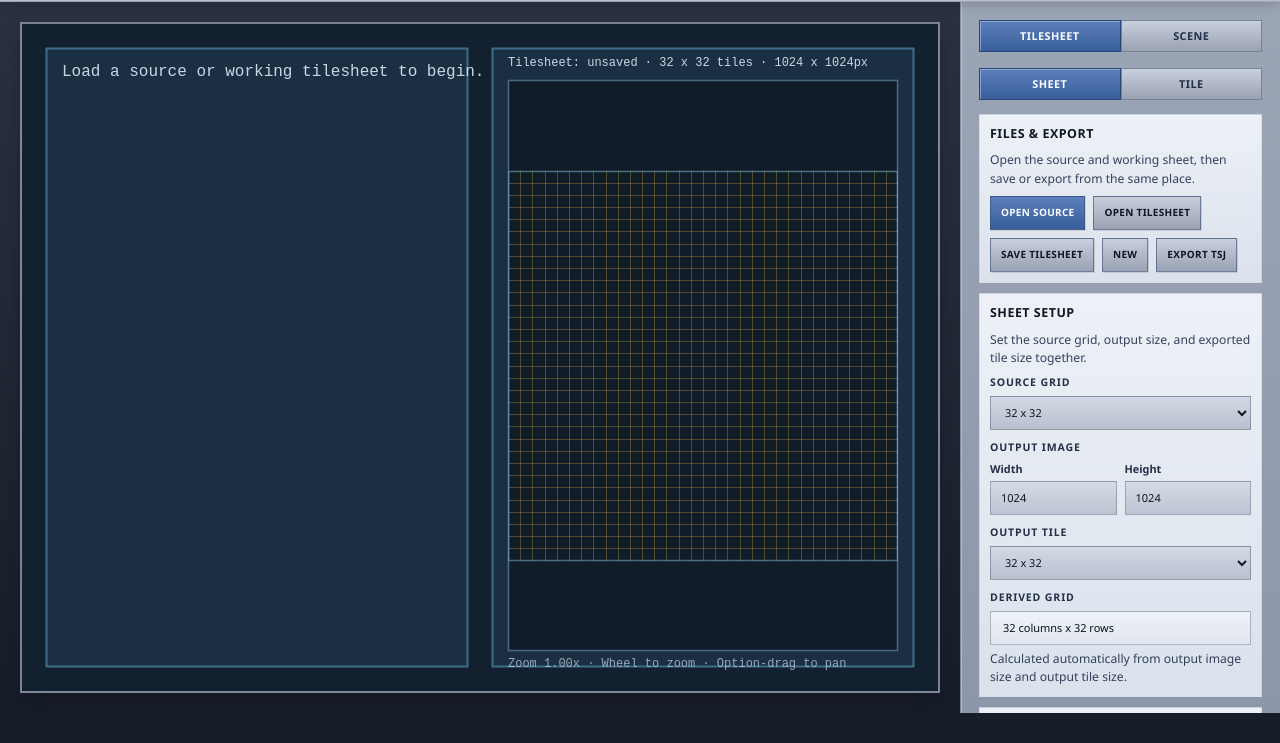
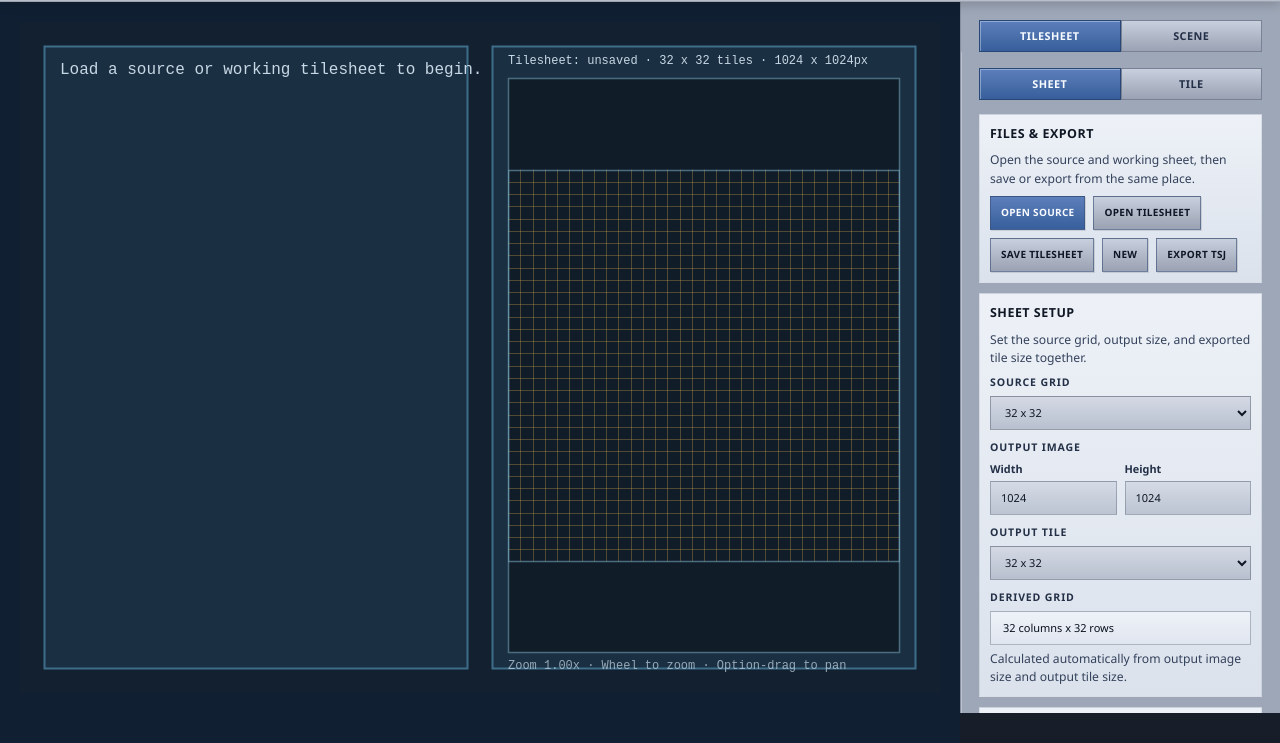
Before and after one commit to Genxbit/tilejam, a website built with Vite: page frontend/index.html in a window 1280 px wide. Shown: the part 57-800 px from the top of the page. Built offline with nearby package versions, Linux system fonts and the light colour scheme.

Commit message:
Ticket 22: Color styling fix

```diff
--- a/frontend/src/ui/styles.css
+++ b/frontend/src/ui/styles.css
@@ -112,19 +112,19 @@ textarea {
   grid-template-columns: minmax(0, 1fr) 320px;
   min-height: 0;
   flex: 1;
+  align-items: stretch;
 }
 
 .workspace {
   padding: 20px;
+  background: #102032;
 }
 
 .canvas-wrap {
   height: calc(100vh - 89px - 40px);
   min-height: 320px;
-  border: 2px solid rgba(214, 223, 236, 0.55);
   overflow: hidden;
-  background: linear-gradient(180deg, #132034 0%, #0b1322 100%);
-  box-shadow: 0 8px 18px rgba(6, 9, 16, 0.24);
+  background: transparent;
 }
 
 .workspace-canvas {
@@ -138,11 +138,12 @@ textarea {
   flex-direction: column;
   gap: 14px;
   height: calc(100vh - 89px);
+  min-height: 0;
   overflow-y: auto;
-  padding: 18px 18px 20px;
+  overflow-x: hidden;
+  padding: 0 18px 20px;
   border-left: 1px solid rgba(24, 31, 45, 0.18);
-  background:
-    linear-gradient(180deg, var(--surface-sidebar-top) 0%, var(--surface-sidebar-bottom) 100%);
+  background: #9ea7b7;
   box-shadow: inset 1px 0 0 rgba(244, 247, 252, 0.34);
 }
 
@@ -164,18 +165,18 @@ textarea {
   display: grid;
   grid-template-columns: repeat(2, minmax(0, 1fr));
   gap: 0;
-  padding: 0;
-  background: linear-gradient(180deg, var(--surface-sidebar-top) 0%, var(--surface-sidebar-bottom) 100%);
-  margin-bottom: 2px;
+  margin: 0 -18px 2px;
+  padding: 18px 18px 0;
+  background: #9ea7b7;
 }
 
 .sidebar-subtabs {
   display: grid;
   grid-template-columns: repeat(auto-fit, minmax(0, 1fr));
   gap: 0;
+  margin: 0 0 2px;
   padding: 0;
-  background: linear-gradient(180deg, var(--surface-tabstrip-top) 0%, var(--surface-tabstrip-bottom) 100%);
-  margin-bottom: 2px;
+  background: transparent;
 }
 
 .sidebar-tab {
```
